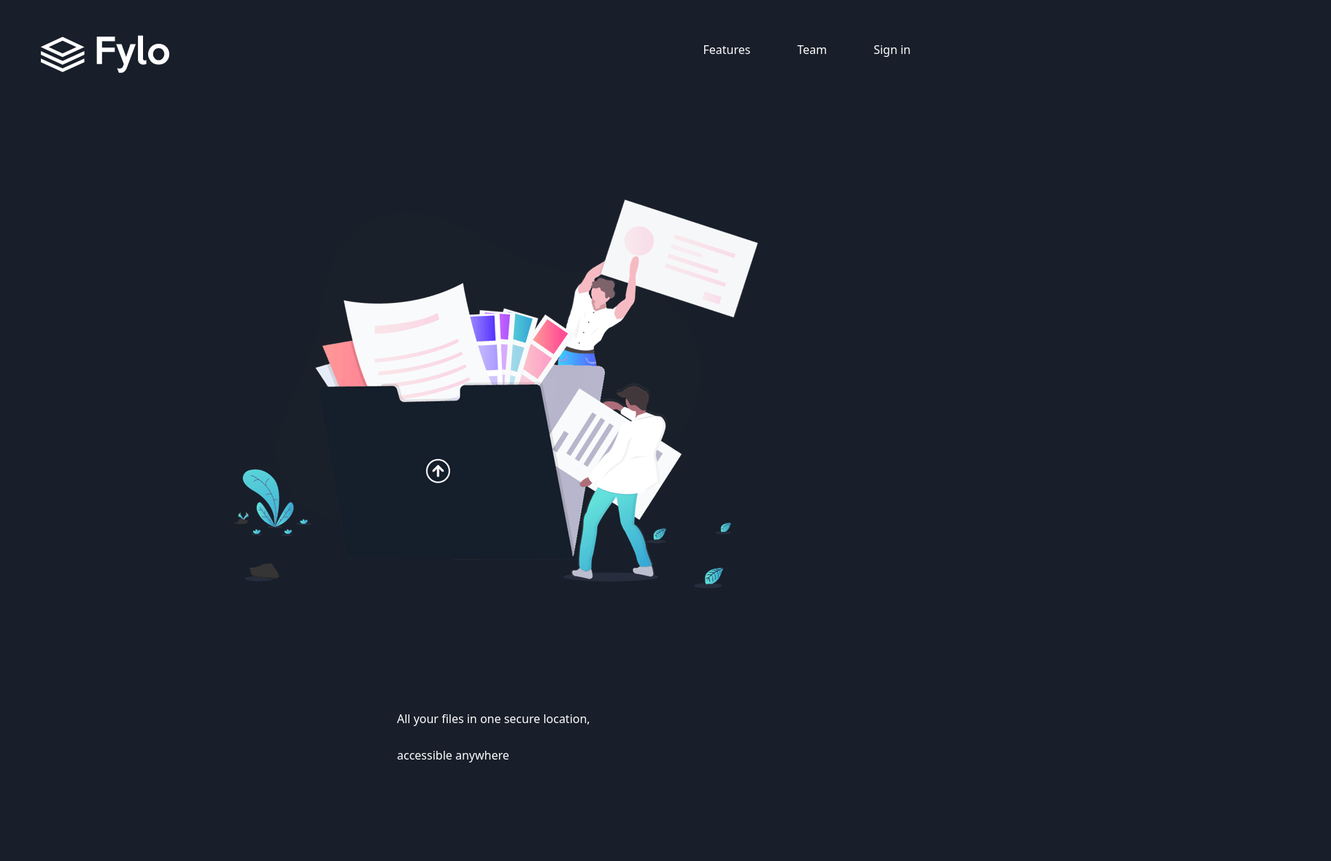
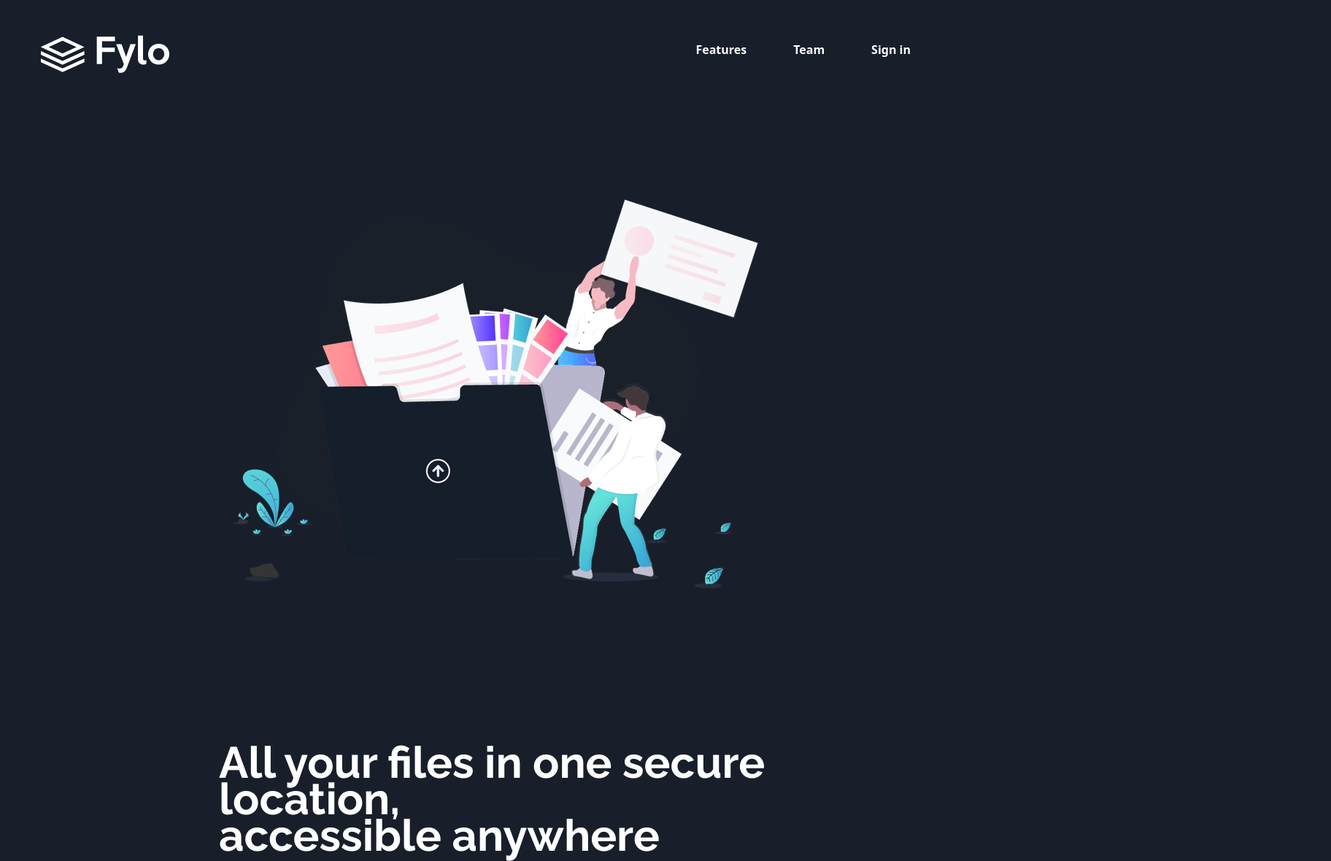
Before and after one commit to oxblixxx/fylo-dark-theme, a React (Create React App) app in the folder fylo-dark-theme/: page / in a window 1280 px wide. Shown: the whole page at 73% size, 1824 px wide, since content can reach past the window. Before the commit the page ends 1060 px from the top, so only its background shows below. Built offline with nearby package versions, Linux system fonts and the light colour scheme.

Commit message:
Securelocation nav

```diff
--- a/fylo-dark-theme/src/App.css
+++ b/fylo-dark-theme/src/App.css
@@ -1,6 +1,16 @@
+@import url('https://fonts.googleapis.com/css2?family=Open+Sans:wght@400;700&family=Raleway:wght@400;700&display=swap');
+
+:root {
+  --sans: 'Open Sans', sans-serif;
+  --raleway: 'Raleway', sans-serif;
+}
+
+
+
 body{
   background-color: hsl(218, 28%, 13%);
   width: 100%;
   height: 100%;
+  font-weight: 700;
   overflow-x: hidden;
 }
--- a/fylo-dark-theme/src/components/Securelocation.css
+++ b/fylo-dark-theme/src/components/Securelocation.css
@@ -1,6 +1,9 @@
 .Secure-location-text{
     position: relative;
     line-height: 50px;
-    top: 60em;
-    left: 34em;
+    top: 17em;
+    font-family: var(--raleway);
+    left: 5em;
+    font-size: 60px;
+    /* font-weight: 700;    */
 }
```
